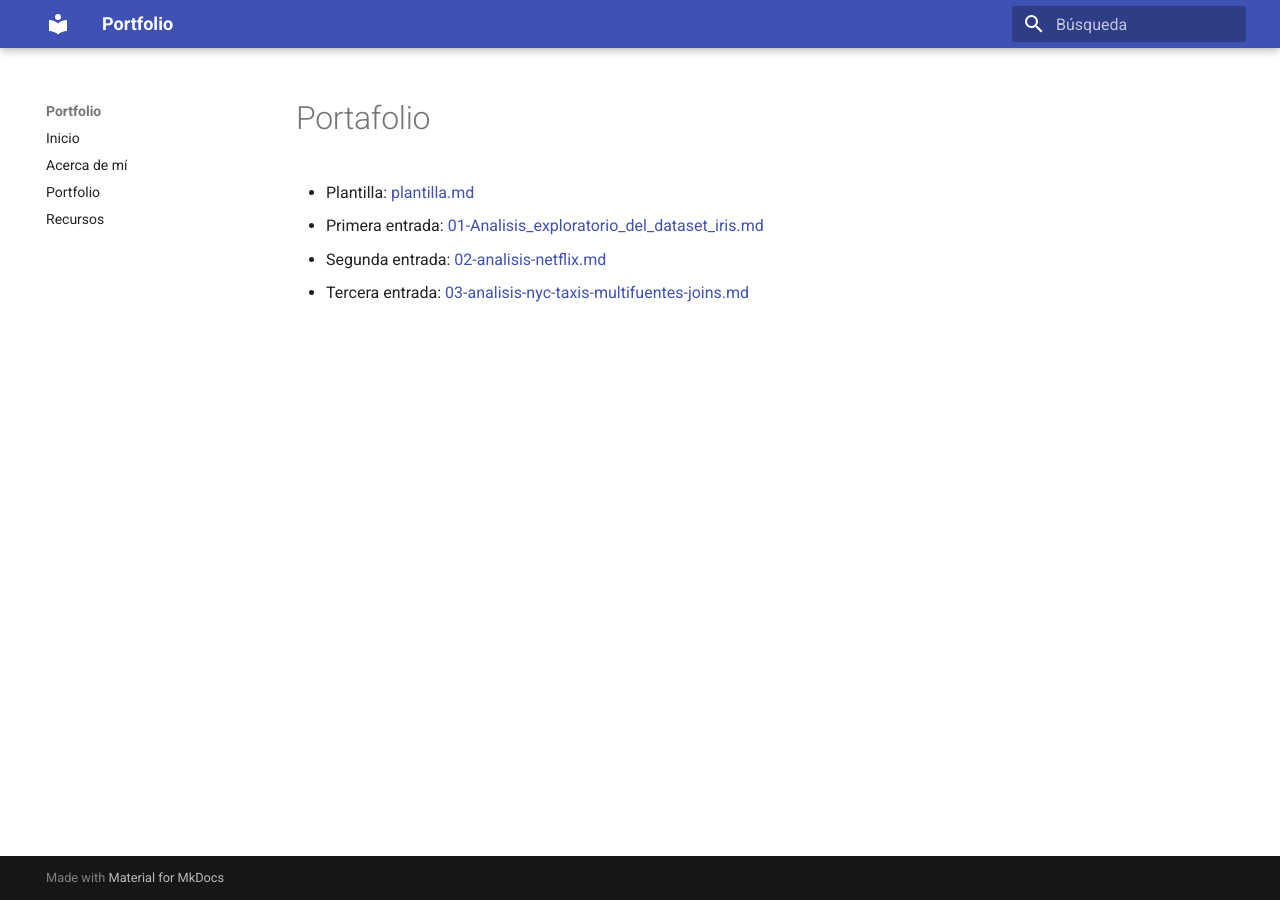
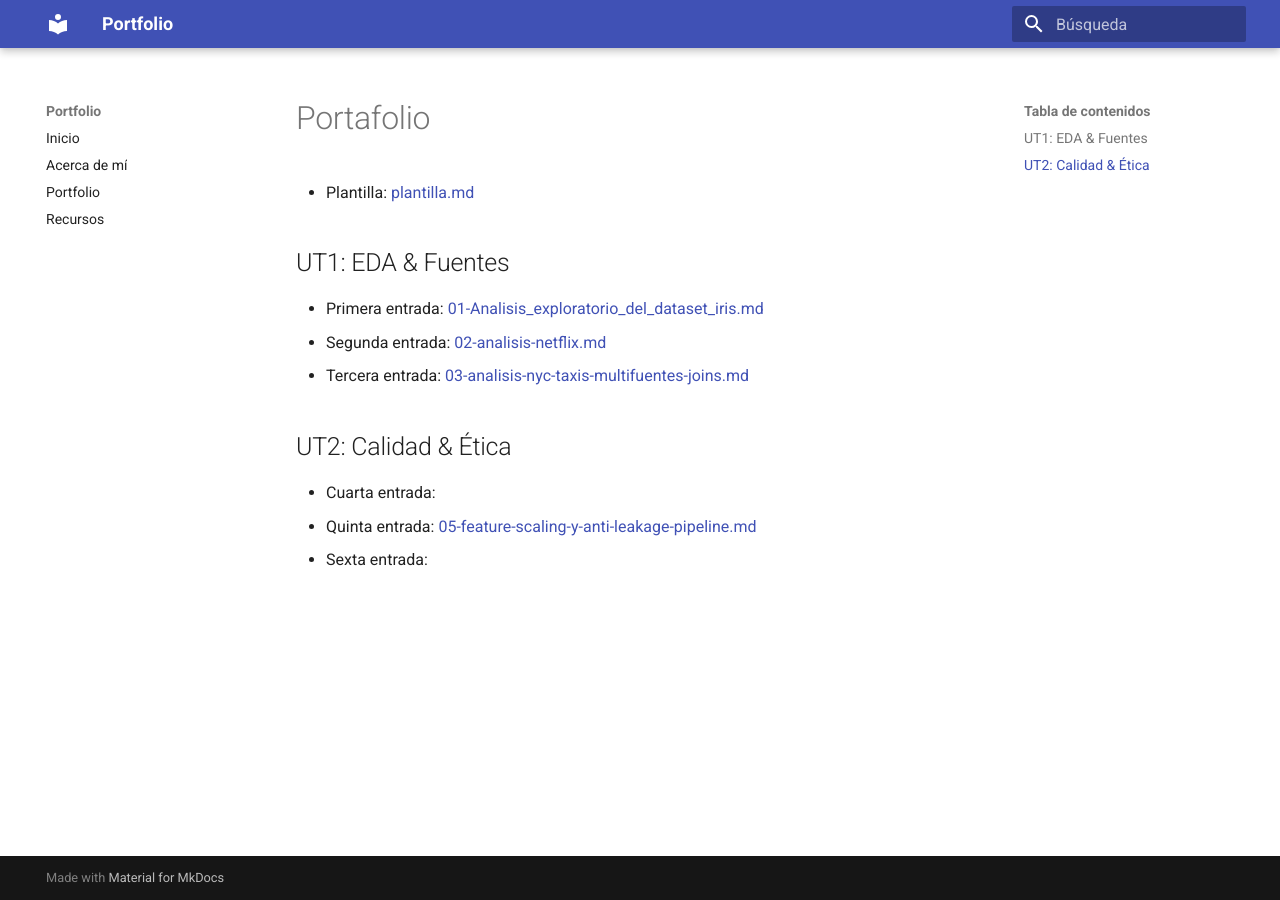
Before and after one commit to naguer019/IA-portfolio, an MkDocs documentation site: the page built from docs/portfolio/index.md, in a window 1280 px wide. Built offline with MkDocs 1.6.1 and Material for MkDocs 9.7.7, drawn with Linux system fonts in a browser that asks for light colours.

Commit message:
Update index.md

```diff
--- a/docs/portfolio/index.md
+++ b/docs/portfolio/index.md
@@ -7,6 +7,15 @@
 
 
 - Plantilla: [plantilla.md](plantilla.md)
+
+## UT1: EDA & Fuentes
+
 - Primera entrada: [01-Analisis_exploratorio_del_dataset_iris.md](01-Analisis_exploratorio_del_dataset_iris.md)
 - Segunda entrada: [02-analisis-netflix.md](02-analisis-netflix.md)
 - Tercera entrada: [03-analisis-nyc-taxis-multifuentes-joins.md](03-analisis-multifuentes-y-joins.md)
+
+## UT2: Calidad & Ética
+
+- Cuarta entrada:
+- Quinta entrada: [05-feature-scaling-y-anti-leakage-pipeline.md](05-feature-scaling-y-anti-leakage-pipeline.md)
+- Sexta entrada:
```
